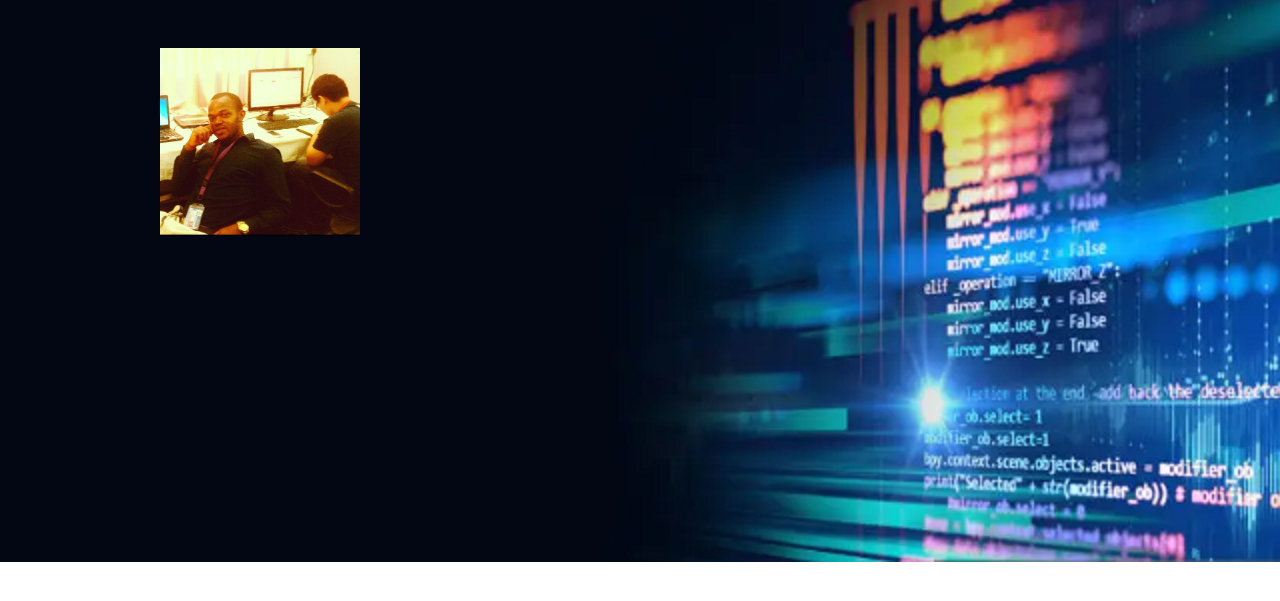
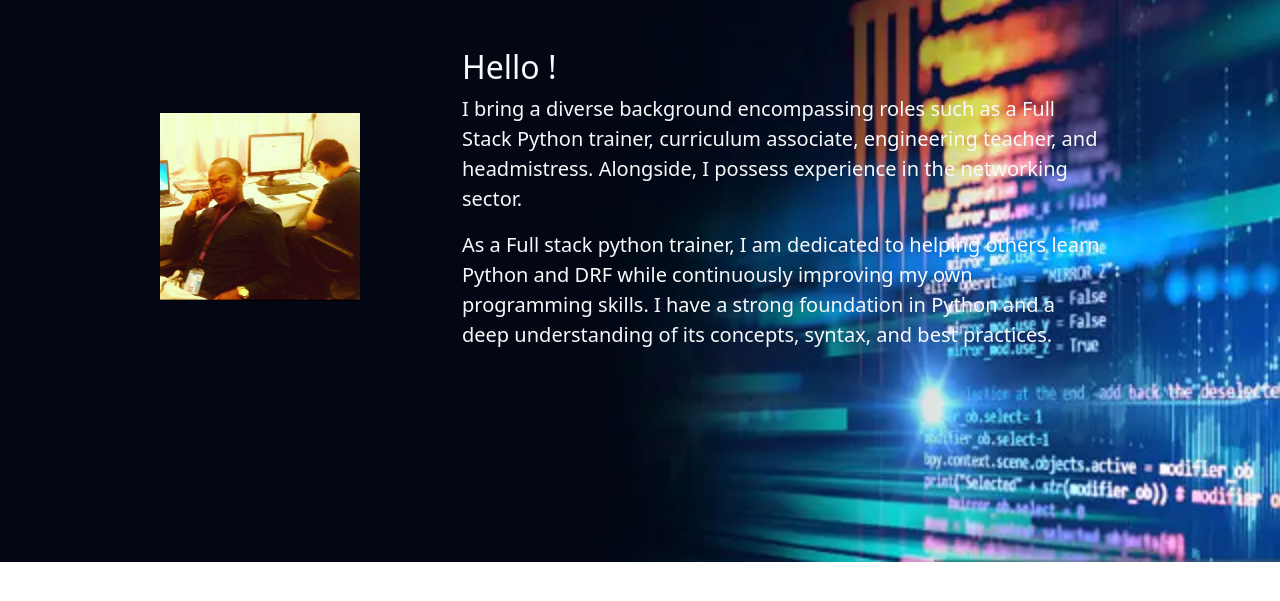
Before and after one commit to leoseis/-portfolio, a Django app: page //about in a window 1280 px wide. Shown: the part 80-681 px from the top of the page. Run offline with Django 5.2, Linux system fonts and the light colour scheme.

Commit message:
description added

```diff
--- a/ebo/templates/about.html
+++ b/ebo/templates/about.html
@@ -7,5 +7,22 @@
      <img src="{% static 'images/insta.PNG' %}" alt="image" class="about_image">
   </div>
 
+  <div class="col-7 text-left text-light">
+    <h2> Hello !</h2>
+    <p class="fs-5">
+     I bring a diverse background encompassing roles such as a Full Stack
+     Python trainer, curriculum associate, engineering teacher, and
+     headmistress. Alongside, I possess experience in the networking sector.
+     </p>
+     <p class="fs-5">
+     As a Full stack python trainer, I am dedicated to helping others learn
+     Python and DRF while continuously improving my own programming skills. I
+     have a strong foundation in Python and a deep understanding of its
+     concepts, syntax, and best practices.
+     </p>
+
+</div>
+</div>
+
 
 {% endblock content1 %}
```
